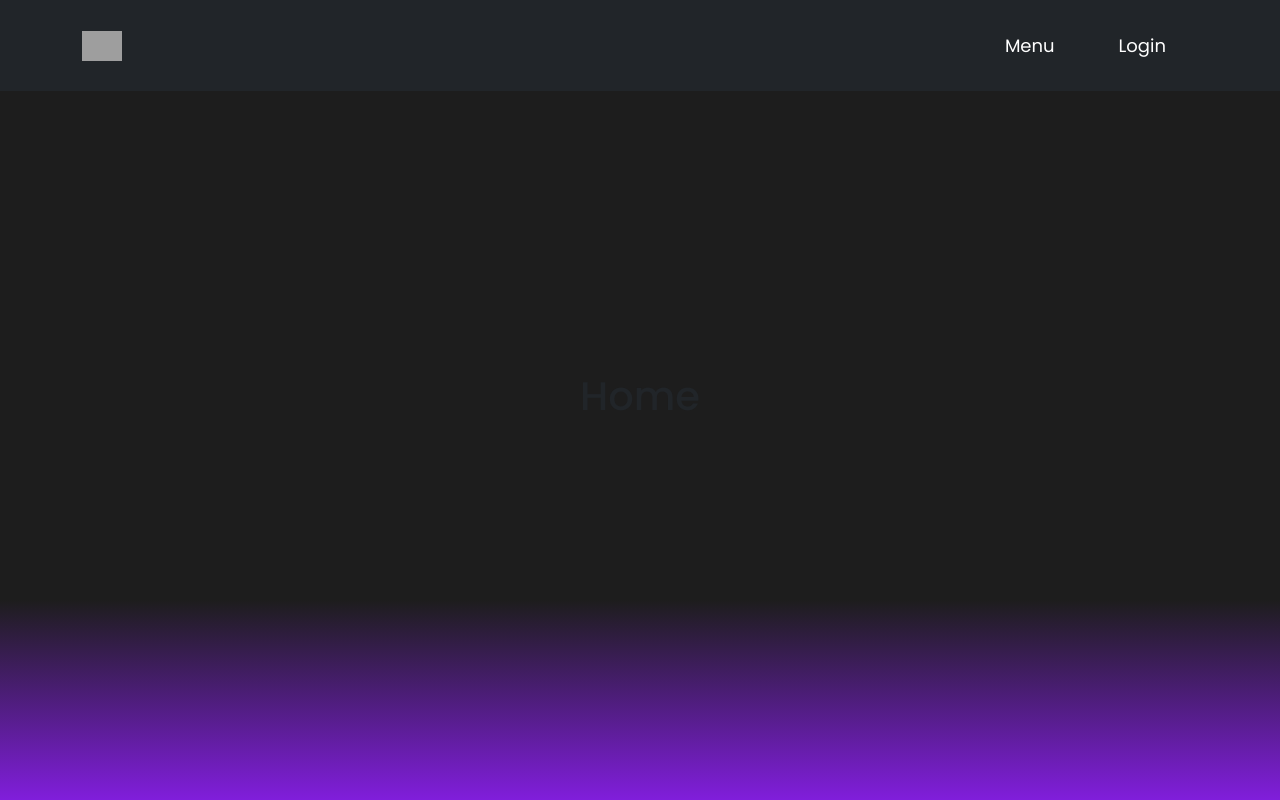
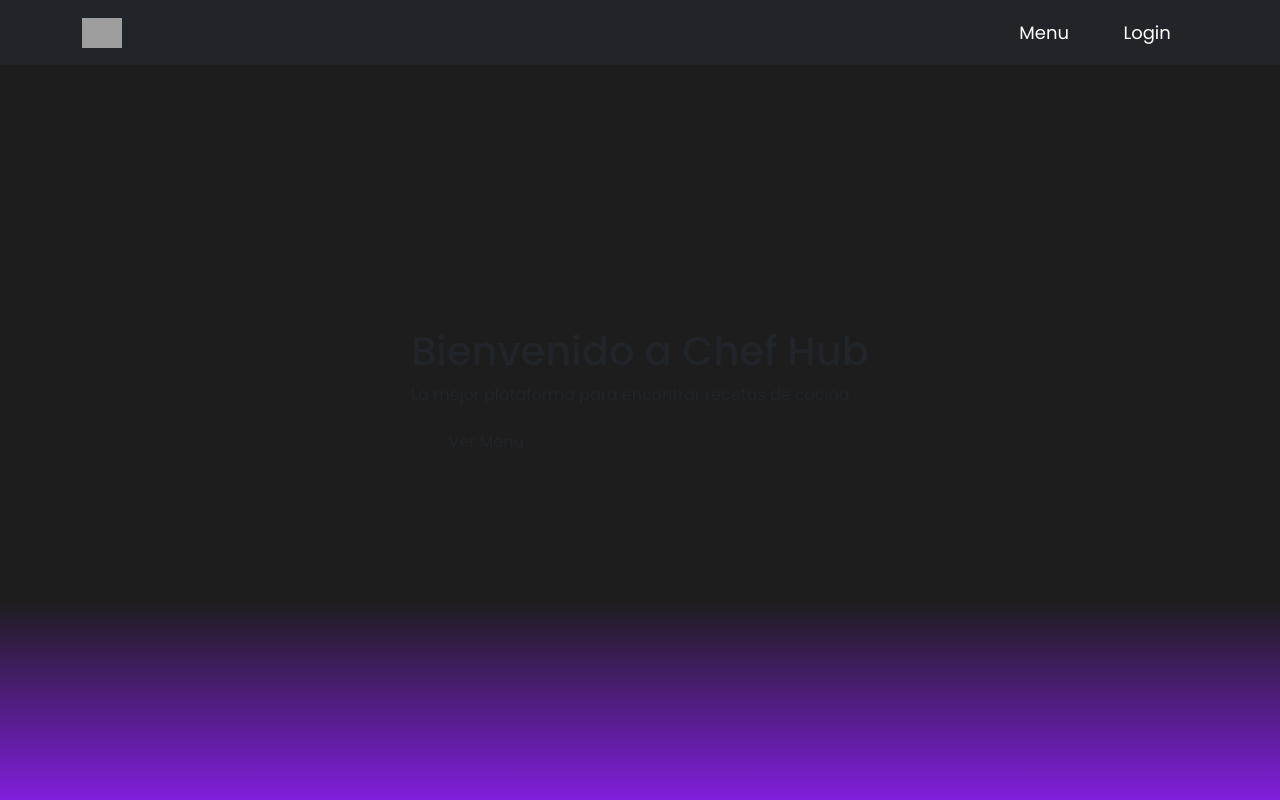
Before and after one commit to UTU-ITS/chefhub-codefy, a React (Vite) app in the folder chefhub/vite-project/: page / in a window 1280 px wide. Built offline with nearby package versions, Linux system fonts and the light colour scheme; grey boxes are pictures that could not be loaded.

Commit message:
Prueba Commit

```diff
--- a/chefhub/vite-project/src/components/Home.jsx
+++ b/chefhub/vite-project/src/components/Home.jsx
@@ -6,7 +6,13 @@ import './Home.css'
 export default function Home() {
   return (
     <div className='home-div'>
-      <h1>Home</h1>
+      <div className="home-div-box">
+        <div className="home-div-content">
+          <h1 className="home-h1">Bienvenido a Chef Hub</h1>
+          <p className="home-p">La mejor plataforma para encontrar recetas de cocina</p>
+          <a href="/menu" className="btn">Ver Menu</a>
+        </div>
+      </div>
     </div>
   )
 }
--- a/chefhub/vite-project/src/components/LoginView.css
+++ b/chefhub/vite-project/src/components/LoginView.css
@@ -8,7 +8,7 @@
     justify-content: center;
 }
 
-.login-div{
+ .login-div{
     display: flex;
     justify-content: center;
     align-items: center;
--- a/chefhub/vite-project/src/components/Menu.jsx
+++ b/chefhub/vite-project/src/components/Menu.jsx
@@ -15,6 +15,8 @@ export default function Menu() {
     </ChakraProvider>
     </div>
 
+
+
     </>
   )
 }
--- a/chefhub/vite-project/src/components/NavBar.css
+++ b/chefhub/vite-project/src/components/NavBar.css
@@ -4,14 +4,9 @@
     display: flex;
     justify-content: flex-start; /* Cambiado a flex-start */
     align-items: center;
-    padding: 1rem 2rem;
+    padding: 0.5rem 2rem;
     background-color: #811edb;
     color: #fff;
-  }
-
-  .nav-item-container {
-    display: flex;
-    flex-grow: 1; /* Permitir que el contenedor de items crezca para rellenar el espacio */
   }
 
   .nav-item {
@@ -20,7 +15,7 @@
     color: #fff;
     text-decoration: none;
     margin-right: 1rem;
-    padding: 0.5rem; /* Añadido para un mejor espaciado */
+    padding: 0.2rem; /* Añadido para un mejor espaciado */
     transition-duration: 0.2s;
   }
 
@@ -50,18 +45,6 @@
     font-size: larger;
   }
 
-  .nav-search {
-    display: flex;
-    align-items: center;
-    justify-content: center;
-  }
-
-
-  #txt-search-ph::placeholder {
-    color: #fff;
-  }
-
-
   /* Opcional: eliminar margen derecho del último nav-item */
   .nav-item:last-child {
     margin-right: 0;
```
